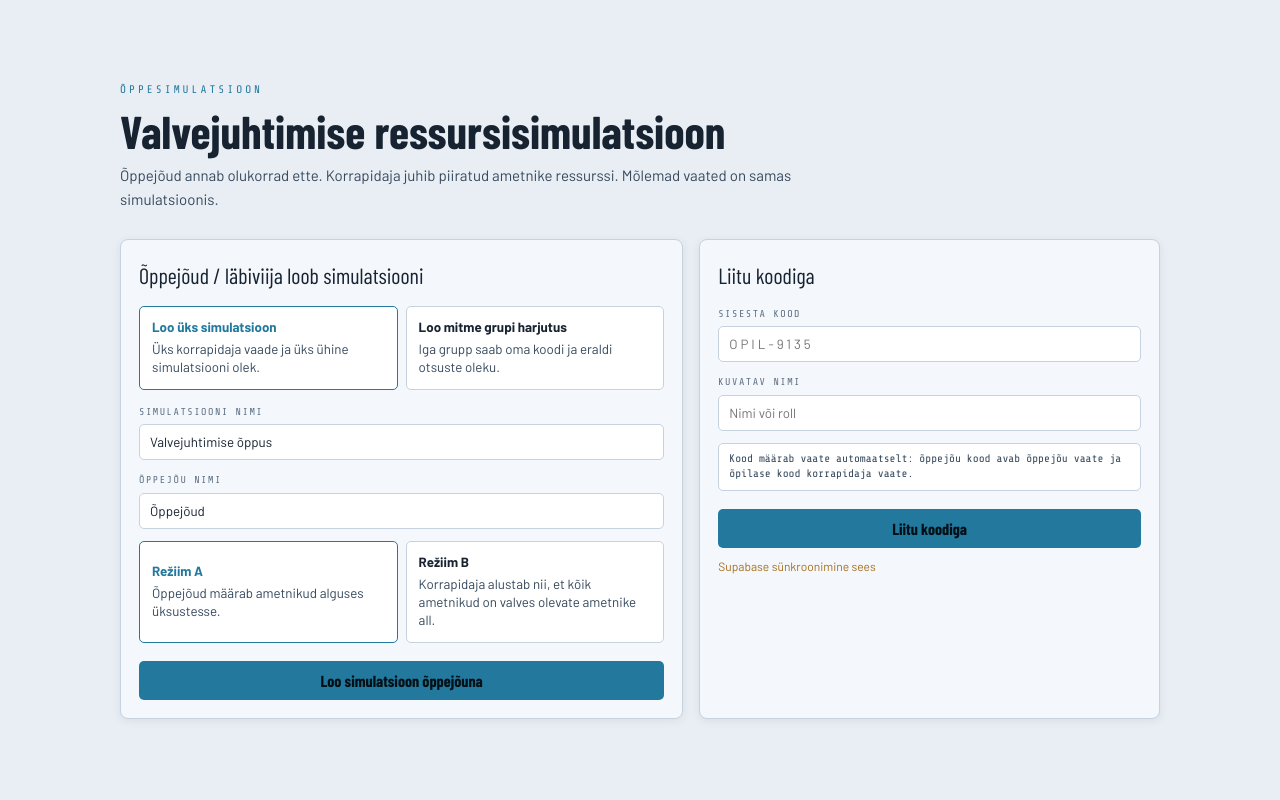
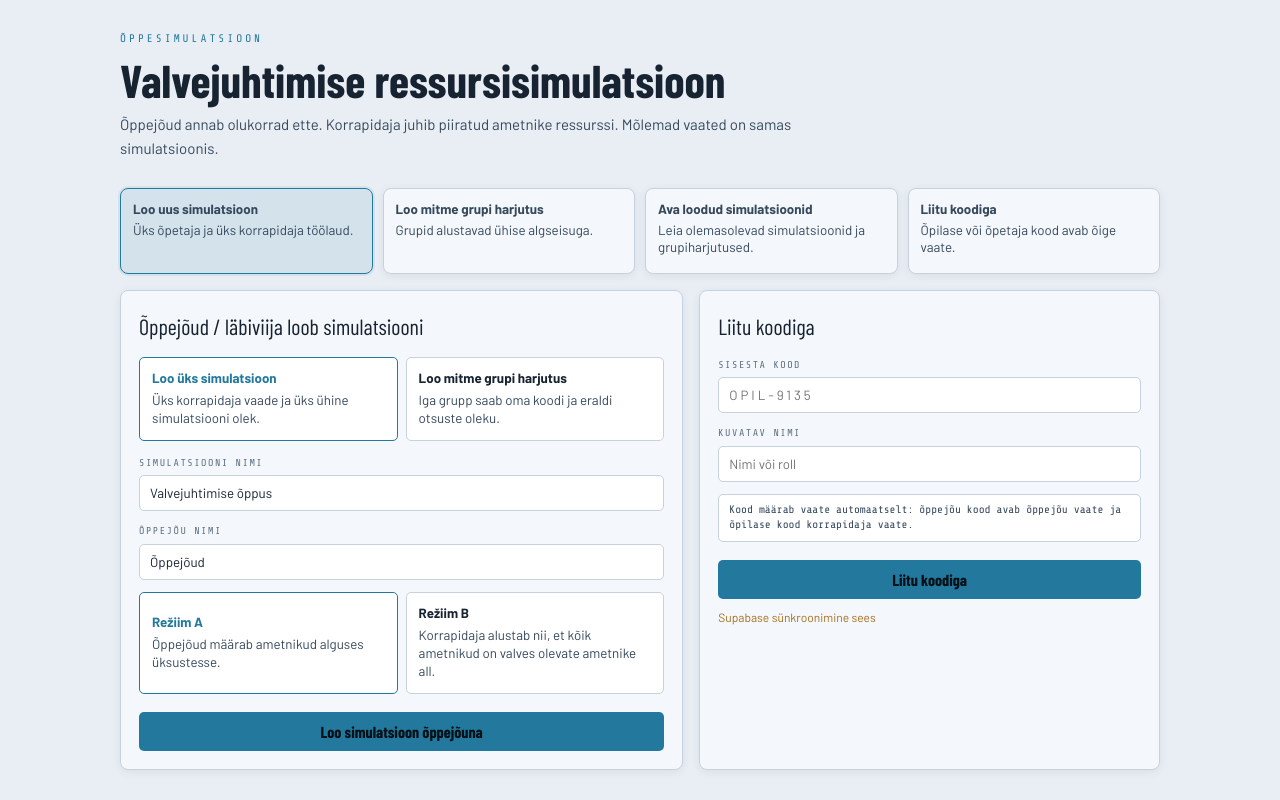
Before and after one commit to taaviont-creator/valvejuhtimine, a React (Vite) app: page / in a window 1280 px wide. Built offline with nearby package versions, Linux system fonts and the light colour scheme; no server answers.

Commit message:
add home access to creadted simulations

```diff
--- a/src/app/App.tsx
+++ b/src/app/App.tsx
@@ -42,6 +42,7 @@ export const App: React.FC = () => {
         onCreate={sim.createSimulation}
         onCreateClassroom={sim.createClassroomExercise}
         onJoin={sim.joinSimulation}
+        onOpenSimulation={sim.openSimulationById}
         syncStatus={state.syncStatus}
         syncMessage={state.syncMessage}
       />
--- a/src/components/simulation/RoleSelector.tsx
+++ b/src/components/simulation/RoleSelector.tsx
@@ -1,15 +1,17 @@
 import React, { useMemo, useState } from 'react';
 import { AppRole, SetupMode } from '../../models';
+import { SimulationManagementPanel } from './SimulationManagementPanel';
 
 interface Props {
   onCreate: (name: string, setupMode: SetupMode, displayName: string) => void;
   onCreateClassroom: (name: string, setupMode: SetupMode, displayName: string, groupCount: number) => void;
   onJoin: (joinCode: string, requestedRole: AppRole | null, displayName: string) => Promise<boolean>;
+  onOpenSimulation: (simulationId: string) => Promise<boolean> | boolean;
   syncStatus: string;
   syncMessage?: string;
 }
 
-export const RoleSelector: React.FC<Props> = ({ onCreate, onCreateClassroom, onJoin, syncStatus, syncMessage }) => {
+export const RoleSelector: React.FC<Props> = ({ onCreate, onCreateClassroom, onJoin, onOpenSimulation, syncStatus, syncMessage }) => {
   const search = useMemo(() => new URLSearchParams(window.location.search), []);
   const [simulationName, setSimulationName] = useState('Valvejuhtimise õppus');
   const [teacherName, setTeacherName] = useState('Õppejõud');
@@ -20,6 +22,7 @@ export const RoleSelector: React.FC<Props> = ({ onCreate, onCreateClassroom, onJ
   const [joinCode, setJoinCode] = useState(search.get('join') ?? '');
   const requestedRole: AppRole | null = search.get('role') === 'teacher' ? 'facilitator' : search.get('role') === 'student' ? 'commander' : null;
   const [joining, setJoining] = useState(false);
+  const [managerOpen, setManagerOpen] = useState(false);
 
   const join = async () => {
     if (!joinCode.trim()) return;
@@ -38,6 +41,60 @@ export const RoleSelector: React.FC<Props> = ({ onCreate, onCreateClassroom, onJ
             Õppejõud annab olukorrad ette. Korrapidaja juhib piiratud ametnike ressurssi. Mõlemad vaated on samas simulatsioonis.
           </p>
         </div>
+
+        <div style={homeActionGridStyle}>
+          <button
+            type="button"
+            onClick={() => {
+              setManagerOpen(false);
+              setCreateMode('single');
+            }}
+            style={homeActionStyle(createMode === 'single' && !managerOpen)}
+          >
+            <strong>Loo uus simulatsioon</strong>
+            <span>Üks õpetaja ja üks korrapidaja töölaud.</span>
+          </button>
+          <button
+            type="button"
+            onClick={() => {
+              setManagerOpen(false);
+              setCreateMode('classroom');
+            }}
+            style={homeActionStyle(createMode === 'classroom' && !managerOpen)}
+          >
+            <strong>Loo mitme grupi harjutus</strong>
+            <span>Grupid alustavad ühise algseisuga.</span>
+          </button>
+          <button
+            type="button"
+            onClick={() => setManagerOpen((value) => !value)}
+            style={homeActionStyle(managerOpen)}
+          >
+            <strong>Ava loodud simulatsioonid</strong>
+            <span>Leia olemasolevad simulatsioonid ja grupiharjutused.</span>
+          </button>
+          <button
+            type="button"
+            onClick={() => document.getElementById('join-code-input')?.focus()}
+            style={homeActionStyle(false)}
+          >
+            <strong>Liitu koodiga</strong>
+            <span>Õpilase või õpetaja kood avab õige vaate.</span>
+          </button>
+        </div>
+
+        {managerOpen && (
+          <div style={homeManagerStyle}>
+            <SimulationManagementPanel
+              onOpenSimulation={onOpenSimulation}
+              initialCollapsed={false}
+              onCreateNew={() => {
+                setManagerOpen(false);
+                setCreateMode('single');
+              }}
+            />
+          </div>
+        )}
 
         <div style={{ display: 'grid', gridTemplateColumns: '1.1fr 0.9fr', gap: 16 }}>
           <section style={panelStyle}>
@@ -117,6 +174,7 @@ export const RoleSelector: React.FC<Props> = ({ onCreate, onCreateClassroom, onJ
             <div style={panelTitleStyle}>Liitu koodiga</div>
             <Field label="Sisesta kood">
               <input
+                id="join-code-input"
                 value={joinCode}
                 onChange={(event) => setJoinCode(event.target.value.toUpperCase())}
                 placeholder="OPIL-9135"
@@ -195,6 +253,36 @@ const subtitleStyle: React.CSSProperties = {
   maxWidth: 720,
   color: 'var(--text-secondary)',
   fontSize: 15,
+};
+
+const homeActionGridStyle: React.CSSProperties = {
+  display: 'grid',
+  gridTemplateColumns: 'repeat(4, minmax(0, 1fr))',
+  gap: 10,
+  marginBottom: 16,
+};
+
+const homeActionStyle = (active: boolean): React.CSSProperties => ({
+  minHeight: 86,
+  display: 'flex',
+  flexDirection: 'column',
+  gap: 5,
+  padding: 12,
+  border: `1px solid ${active ? 'var(--cyan)' : 'var(--border)'}`,
+  borderRadius: 'var(--radius-md)',
+  background: active ? 'rgba(34,121,157,0.10)' : 'var(--bg-panel)',
+  color: 'var(--text-secondary)',
+  textAlign: 'left',
+  lineHeight: 1.25,
+  boxShadow: active ? 'var(--shadow-glow)' : 'var(--shadow-card)',
+});
+
+const homeManagerStyle: React.CSSProperties = {
+  marginBottom: 16,
+  border: '1px solid var(--border)',
+  borderRadius: 'var(--radius-md)',
+  overflow: 'hidden',
+  boxShadow: 'var(--shadow-card)',
 };
 
 const panelStyle: React.CSSProperties = {
--- a/src/components/simulation/SimulationManagementPanel.tsx
+++ b/src/components/simulation/SimulationManagementPanel.tsx
@@ -7,8 +7,10 @@ import {
 } from '../../lib/sharedSimulationStore';
 
 interface Props {
-  currentSimulationId: string;
+  currentSimulationId?: string;
   onOpenSimulation: (simulationId: string) => Promise<boolean> | boolean;
+  initialCollapsed?: boolean;
+  onCreateNew?: () => void;
 }
 
 type ManagedSimulationEntry =
@@ -160,23 +162,37 @@ function buildManagedEntries(snapshots: SimulationSnapshot[]): ManagedSimulation
   return [...singles, ...classrooms].sort((left, right) => right.updatedAt.localeCompare(left.updatedAt));
 }
 
-function entryIsCurrent(entry: ManagedSimulationEntry, currentSimulationId: string) {
+function entryIsCurrent(entry: ManagedSimulationEntry, currentSimulationId?: string) {
+  if (!currentSimulationId) return false;
   return entry.kind === 'single'
     ? entry.snapshot.simulation.id === currentSimulationId
     : entry.snapshots.some((snapshot) => snapshot.simulation.id === currentSimulationId);
 }
 
-function firstOpenableSnapshot(entry: ManagedSimulationEntry, currentSimulationId: string) {
+function firstOpenableSnapshot(entry: ManagedSimulationEntry, currentSimulationId?: string) {
   if (entry.kind === 'single') return entry.snapshot;
   return (
-    entry.snapshots.find((snapshot) => snapshot.simulation.id === currentSimulationId) ??
+    (currentSimulationId ? entry.snapshots.find((snapshot) => snapshot.simulation.id === currentSimulationId) : undefined) ??
     entry.snapshots.find((snapshot) => snapshot.simulation.status !== 'archived') ??
     entry.snapshots[0]
   );
 }
 
-export const SimulationManagementPanel: React.FC<Props> = ({ currentSimulationId, onOpenSimulation }) => {
-  const [collapsed, setCollapsed] = useState(true);
+async function copyCode(label: string, code: string) {
+  try {
+    await navigator.clipboard?.writeText(code);
+  } catch {
+    window.prompt(label, code);
+  }
+}
+
+export const SimulationManagementPanel: React.FC<Props> = ({
+  currentSimulationId,
+  onOpenSimulation,
+  initialCollapsed = true,
+  onCreateNew,
+}) => {
+  const [collapsed, setCollapsed] = useState(initialCollapsed);
   const [snapshots, setSnapshots] = useState<SimulationSnapshot[]>([]);
   const [loading, setLoading] = useState(false);
   const [busyId, setBusyId] = useState<string | null>(null);
@@ -324,6 +340,7 @@ export const SimulationManagementPanel: React.FC<Props> = ({ currentSimulationId
             onArchive={archiveEntry}
             onDelete={deleteEntry}
             onToggleClassroom={toggleClassroom}
+            onCreateNew={onCreateNew}
           />
 
           {showArchived && (
@@ -338,6 +355,7 @@ export const SimulationManagementPanel: React.FC<Props> = ({ currentSimulationId
               onArchive={archiveEntry}
               onDelete={deleteEntry}
               onToggleClassroom={toggleClassroom}
+              onCreateNew={onCreateNew}
             />
           )}
         </div>
@@ -349,7 +367,7 @@ export const SimulationManagementPanel: React.FC<Props> = ({ currentSimulationId
 const SimulationList: React.FC<{
   title: string;
   entries: ManagedSimulationEntry[];
-  currentSimulationId: string;
+  currentSimulationId?: string;
   busyId: string | null;
   expandedClassrooms: Set<string>;
   onOpen: (entry: ManagedSimulationEntry) => void;
@@ -357,11 +375,19 @@ const SimulationList: React.FC<{
   onArchive: (entry: ManagedSimulationEntry) => void;
   onDelete: (entry: ManagedSimulationEntry) => void;
   onToggleClassroom: (entryId: string) => void;
-}> = ({ title, entries, currentSimulationId, busyId, expandedClassrooms, onOpen, onOpenSnapshot, onArchive, onDelete, onToggleClassroom }) => (
+  onCreateNew?: () => void;
+}> = ({ title, entries, currentSimulationId, busyId, expandedClassrooms, onOpen, onOpenSnapshot, onArchive, onDelete, onToggleClassroom, onCreateNew }) => (
   <div style={listSectionStyle}>
     <div style={sectionTitleStyle}>{title}</div>
     {entries.length === 0 ? (
-      <div style={emptyStyle}>Simulatsioone ei leitud.</div>
+      <div style={emptyStyle}>
+        <span>Ühtegi loodud simulatsiooni ei leitud.</span>
+        {onCreateNew && (
+          <button type="button" onClick={onCreateNew} style={emptyActionStyle}>
+            Loo uus simulatsioon
+          </button>
+        )}
+      </div>
     ) : (
       <div style={listStyle}>
         {entries.map((entry) =>
@@ -445,6 +471,8 @@ const SingleSimulationRow: React.FC<{
 
       <div style={actionColumnStyle}>
         <button onClick={onOpen} disabled={busy} style={primaryButtonStyle}>Ava</button>
+        <button onClick={() => void copyCode('Õppejõu kood', teacherCode)} disabled={busy} style={secondaryButtonStyle}>Kopeeri õpetaja kood</button>
+        <button onClick={() => void copyCode('Õpilase kood', studentCode)} disabled={busy} style={secondaryButtonStyle}>Kopeeri õpilase kood</button>
         {simulation.status !== 'archived' && (
           <button onClick={onArchive} disabled={busy} style={secondaryButtonStyle}>Arhiveeri</button>
         )}
@@ -516,6 +544,12 @@ const ClassroomSimulationRow: React.FC<{
               >
                 {group.snapshot?.simulation.status === 'completed' ? 'Vaata grupi lahendust' : 'Ava grupi töölaud'}
               </button>
+              <button
+                onClick={() => void copyCode(`${group.groupName} õpilase kood`, group.studentCode)}
+                style={secondaryButtonStyle}
+              >
+                Kopeeri õpilase kood
+              </button>
             </div>
           ))}
         </div>
@@ -524,6 +558,7 @@ const ClassroomSimulationRow: React.FC<{
 
     <div style={actionColumnStyle}>
       <button onClick={onOpen} disabled={busy} style={primaryButtonStyle}>Halda grupisimulatsiooni</button>
+      <button onClick={() => void copyCode('Õppejõu kood', entry.teacherCode)} disabled={busy} style={secondaryButtonStyle}>Kopeeri õpetaja kood</button>
       {entry.status !== 'archived' && (
         <button onClick={onArchive} disabled={busy} style={secondaryButtonStyle}>Arhiveeri</button>
       )}
@@ -613,12 +648,28 @@ const sectionTitleStyle: React.CSSProperties = {
 };
 
 const emptyStyle: React.CSSProperties = {
+  display: 'flex',
+  alignItems: 'center',
+  justifyContent: 'space-between',
+  gap: 10,
   padding: 10,
   background: 'var(--bg-card)',
   border: '1px solid var(--border)',
   borderRadius: 'var(--radius-sm)',
   color: 'var(--text-secondary)',
   fontSize: 12,
+};
+
+const emptyActionStyle: React.CSSProperties = {
+  minHeight: 28,
+  background: 'var(--cyan)',
+  border: '1px solid var(--cyan)',
+  borderRadius: 'var(--radius-sm)',
+  color: '#ffffff',
+  fontFamily: 'var(--font-mono)',
+  fontSize: 10,
+  textTransform: 'uppercase',
+  padding: '5px 8px',
 };
 
 const listStyle: React.CSSProperties = {
@@ -764,7 +815,7 @@ const groupListStyle: React.CSSProperties = {
 
 const groupRowStyle: React.CSSProperties = {
   display: 'grid',
-  gridTemplateColumns: 'minmax(0, 1fr) auto',
+  gridTemplateColumns: 'minmax(0, 1fr) auto auto',
   gap: 8,
   alignItems: 'center',
   padding: '7px 8px',
```
